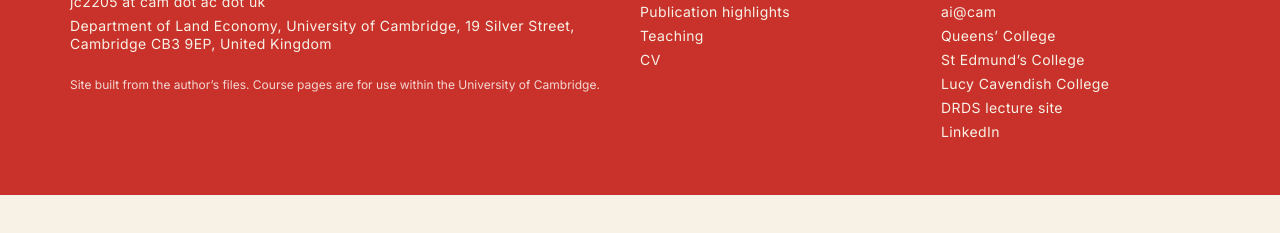
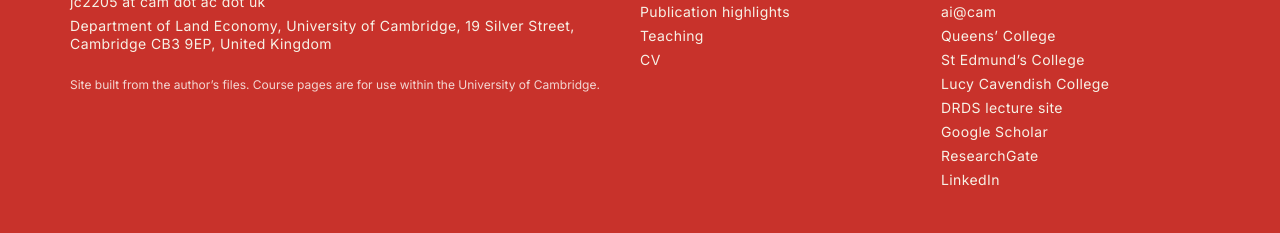
Before and after one commit to jerchenn/jerchenn.github.io, a plain HTML site: page index.html in a window 1280 px wide. Shown: the part 4367-4600 px from the top of the page. Before the commit the page ends 4562 px from the top, so only its background shows below. Drawn offline with nearby package versions, Linux system fonts and the light colour scheme; a web font is replaced by a local one.

Commit message:
Scholar and ResearchGate links
Co-Authored-By: Claude Fable 5.1 <noreply@anthropic.com>

```diff
--- a/index.html
+++ b/index.html
@@ -172,7 +172,7 @@ footer small{display:block;margin-top:24px;color:#f3d6d2;font-size:12px;line-hei
     <span>Department of Land Economy, University of Cambridge, 19 Silver Street, Cambridge CB3 9EP, United Kingdom</span>
     <small>Site built from the author’s files. Course pages are for use within the University of Cambridge.</small></div>
   <div><b>On this site</b><a href="#research">Research</a><a href="#publications">Publication highlights</a><a href="#teaching">Teaching</a><a href="#cv">CV</a></div>
-  <div><b>Elsewhere</b><a href="https://www.landecon.cam.ac.uk/person/dr-jerry-chen">Department of Land Economy profile</a><a href="https://www.ai.cam.ac.uk/people/jerry-chen/">ai@cam</a><a href="https://www.queens.cam.ac.uk/">Queens’ College</a><a href="https://www.st-edmunds.cam.ac.uk/">St Edmund’s College</a><a href="https://www.lucy.cam.ac.uk/">Lucy Cavendish College</a><a href="https://jerchenn.github.io/drds/">DRDS lecture site</a><a href="https://www.linkedin.com/in/jchenn/">LinkedIn</a></div>
+  <div><b>Elsewhere</b><a href="https://www.landecon.cam.ac.uk/person/dr-jerry-chen">Department of Land Economy profile</a><a href="https://www.ai.cam.ac.uk/people/jerry-chen/">ai@cam</a><a href="https://www.queens.cam.ac.uk/">Queens’ College</a><a href="https://www.st-edmunds.cam.ac.uk/">St Edmund’s College</a><a href="https://www.lucy.cam.ac.uk/">Lucy Cavendish College</a><a href="https://jerchenn.github.io/drds/">DRDS lecture site</a><a href="https://scholar.google.com/citations?user=2U6nCQQAAAAJ">Google Scholar</a><a href="https://www.researchgate.net/profile/Jerry_Chen33">ResearchGate</a><a href="https://www.linkedin.com/in/jchenn/">LinkedIn</a></div>
 </div></footer>
 
 <script>
```
